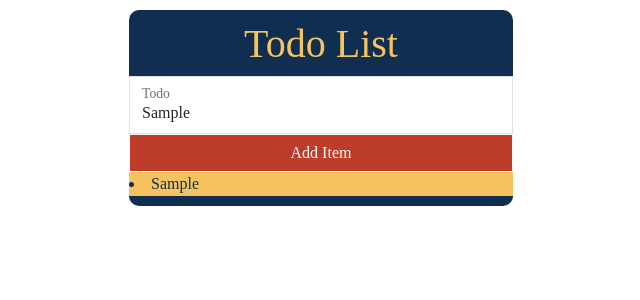
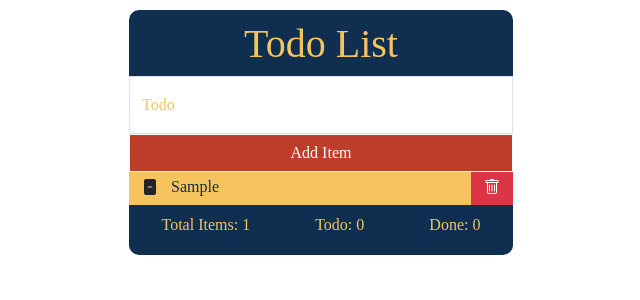
Before and after one commit to Kkgenkai/ToDoList_React-Only, a React (Vite) app: page / in a window 1280 px wide. Both pictures are taken after typing "Sample" into the empty fields and a click on the button "Add Item". Shown: the top 300 px of the page, without its empty margins (319-959 px from the left). Built offline with nearby package versions, Linux system fonts and the light colour scheme; a web font is replaced by a local one.

Commit message:
Fix for the Issue #5 and Completing The Milestone (#6)
* issue_fix: fix no key prop error

* Issue #5 Fix

```diff
--- a/public/styles.css
+++ b/public/styles.css
@@ -39,3 +39,8 @@
     background-color: #F5C45E;
     color: #102E50;
 }
+
+.removeBtn{
+    padding: 1px 12px 6px 12px !important;
+    border-radius: 0px !important;
+}
--- a/src/App.jsx
+++ b/src/App.jsx
@@ -1,9 +1,12 @@
 import { useState } from 'react';
-import List from './components/List';
+
+import "bootstrap/dist/css/bootstrap.min.css";
 import Button from 'react-bootstrap/Button';
-import "bootstrap/dist/css/bootstrap.min.css";
 import FloatingLabel from 'react-bootstrap/FloatingLabel';
 import Form from 'react-bootstrap/Form';
+
+import List from './components/List';
+
 
 export default function App(){
   const [item, setItem] = useState("");
@@ -16,12 +19,13 @@ export default function App(){
 
   function handleClick(e){
     setList(prevValue => [...prevValue, item]);
+    setItem("");
   }
 
   function deleteItem(i){
     const nValues = list.filter((e, index) => i !== index);
     setList(nValues);
-}
+  }
 
 
   return(
@@ -31,10 +35,15 @@ export default function App(){
         controlId="floatingInput"
         label="Todo"
       >
-        <Form.Control className='todoInput' type="text" placeholder='buy milk' onChange={handleChange} value={item}/>
+        <Form.Control className='todoInput' type="text" placeholder='add todo' onChange={handleChange} value={item}/>
       </FloatingLabel>
       <Button className='addItem btn-outline-light' onClick={handleClick}>Add Item</Button>
-      <List className='list' list={list} deleteItem={deleteItem}/>
+      <List list={list} deleteItem={deleteItem}/>
+      <div className='counter d-flex justify-content-around py-2'>
+        <span>Total Items: {list.length}</span>
+        <span> Todo: 0</span>
+        <span> Done: 0</span>
+      </div>
     </div>
   )
 }
--- a/src/components/Item.jsx
+++ b/src/components/Item.jsx
@@ -1,3 +1,26 @@
-export default function Item({onClick, todo}){
-    return(<li onClick={onClick}>{todo}</li>);
+import { useState } from 'react';
+import 'bootstrap/dist/css/bootstrap.min.css';
+import ListGroup from 'react-bootstrap/ListGroup';
+
+export default function Item({remove, todo}){
+    const [done, setDone] = useState(false);
+    const style = done ? {textDecoration: 'line-through'} : {};
+
+    return(
+    <ListGroup.Item as="li" className='d-flex justify-content-between'>
+        <div style={style}>
+            <button className='btn btn-outline removeBtn' onClick={() => setDone(!done)}>
+            <svg xmlns="http://www.w3.org/2000/svg" width="16" height="16" fill="currentColor" class="bi bi-file-minus-fill" viewBox="0 0 16 16">
+                <path d="M12 0H4a2 2 0 0 0-2 2v12a2 2 0 0 0 2 2h8a2 2 0 0 0 2-2V2a2 2 0 0 0-2-2M6 7.5h4a.5.5 0 0 1 0 1H6a.5.5 0 0 1 0-1"/>
+            </svg>
+            </button>
+            {todo}
+        </div>
+        <button className='btn btn-danger removeBtn' onClick={remove}>
+            <svg xmlns="http://www.w3.org/2000/svg" width="16" height="16" fill="currentColor" className="bi bi-trash" viewBox="0 0 16 16">
+                <path d="M5.5 5.5A.5.5 0 0 1 6 6v6a.5.5 0 0 1-1 0V6a.5.5 0 0 1 .5-.5m2.5 0a.5.5 0 0 1 .5.5v6a.5.5 0 0 1-1 0V6a.5.5 0 0 1 .5-.5m3 .5a.5.5 0 0 0-1 0v6a.5.5 0 0 0 1 0z"/>
+                <path d="M14.5 3a1 1 0 0 1-1 1H13v9a2 2 0 0 1-2 2H5a2 2 0 0 1-2-2V4h-.5a1 1 0 0 1-1-1V2a1 1 0 0 1 1-1H6a1 1 0 0 1 1-1h2a1 1 0 0 1 1 1h3.5a1 1 0 0 1 1 1zM4.118 4 4 4.059V13a1 1 0 0 0 1 1h6a1 1 0 0 0 1-1V4.059L11.882 4zM2.5 3h11V2h-11z"/>
+            </svg>
+        </button>
+  </ListGroup.Item>);
 }
--- a/src/components/List.jsx
+++ b/src/components/List.jsx
@@ -1,10 +1,10 @@
+import { v4 as uuidv4 } from 'uuid';
 import Item from './Item';
-import { v4 as uuidv4 } from 'uuid';
 
 export default function List({list, deleteItem}){
 
     function list_Items(){
-        return list.map((e, i) => <Item key={uuidv4()} onClick={()=> {deleteItem(i)}} todo={e}/>)
+        return list.map((e, i) => <Item key={uuidv4()} remove={()=> {deleteItem(i)}} todo={e}/>)
     }
 
     return(
```
